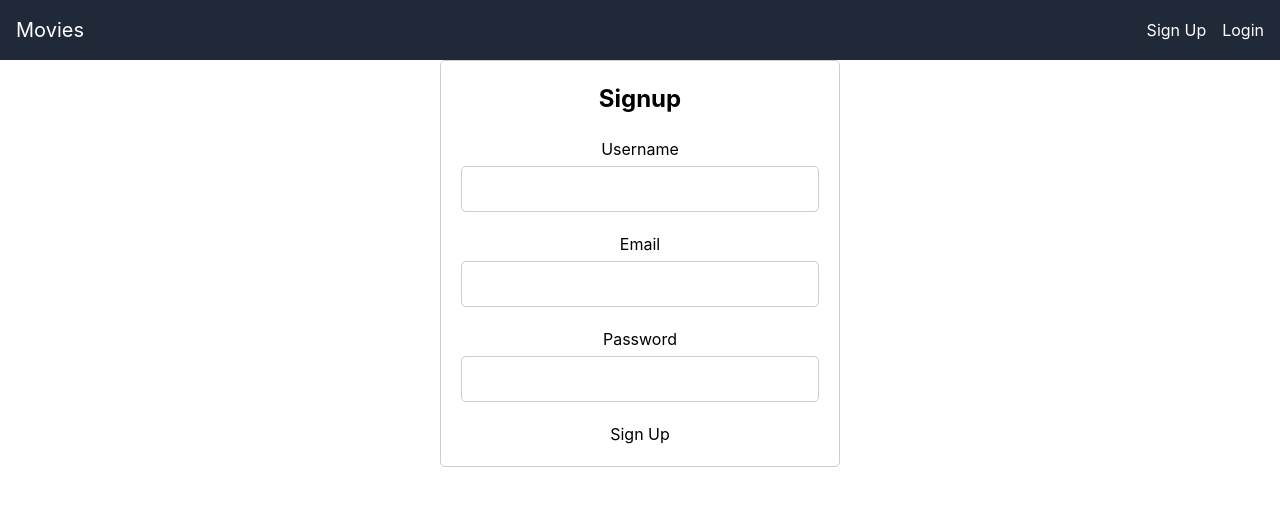
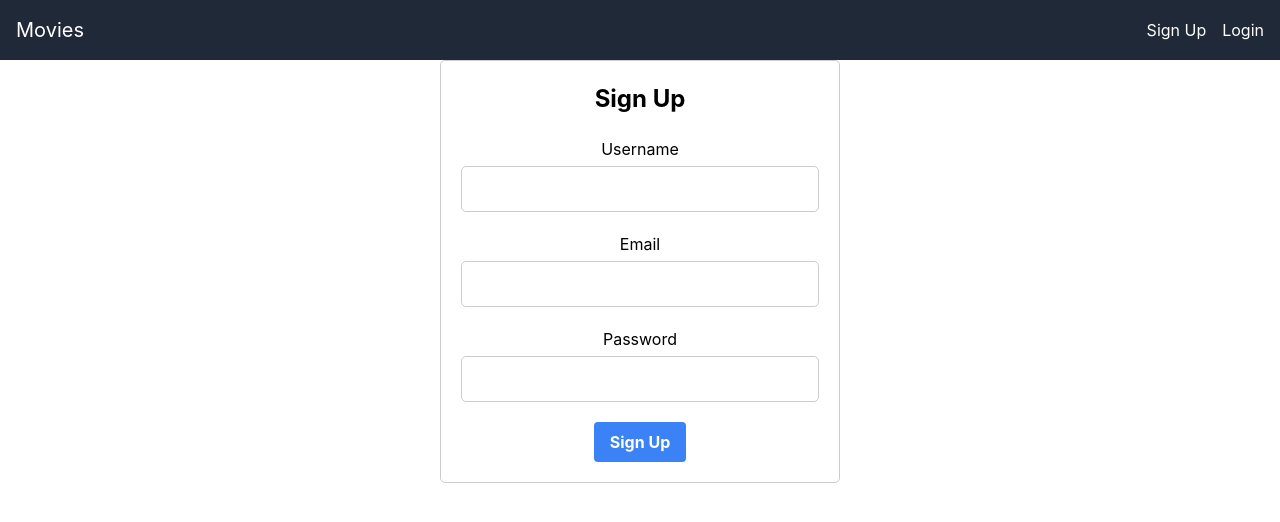
Before and after one commit to thefullstacktrainer/imdb_clone, a React (Create React App) app in the folder user_portal/frontend/: page /signup in a window 1280 px wide. Shown: the top 522 px of the page. Built offline with nearby package versions, Linux system fonts and the light colour scheme; no server answers.

Commit message:
Basic signup from UI

```diff
--- a/user_portal/frontend/src/components/Signup.js
+++ b/user_portal/frontend/src/components/Signup.js
@@ -1,5 +1,6 @@
 import React, { useState } from 'react';
 import axios from 'axios';
+import { useNavigate } from 'react-router-dom'; // Import useNavigate from react-router-dom
 import './Signup.css'; // Import the CSS file
 
 const Signup = () => {
@@ -8,6 +9,9 @@ const Signup = () => {
         email: '',
         password: ''
     });
+    const [errorDialogVisible, setErrorDialogVisible] = useState(false); // State to control the display of error dialog
+    const navigate = useNavigate(); // Get the navigate function from react-router-dom
+    const apiUrl = process.env.REACT_APP_API_BASE_URL || "http://localhost:4001"; // Define apiUrl
 
     const handleChange = (e) => {
         setFormData({ ...formData, [e.target.name]: e.target.value });
@@ -16,17 +20,23 @@ const Signup = () => {
     const handleSubmit = async (e) => {
         e.preventDefault();
         try {
-            const response = await axios.post('/api/signup', formData);
+            const response = await axios.post(`${apiUrl}/api/signup`, formData); // Use apiUrl in the API call
             console.log('Signup successful', response.data);
             // Handle successful signup (e.g., redirect to login page)
+            navigate('/login'); // Redirect to the login page after successful signup
         } catch (error) {
             console.error('Error signing up:', error.response.data.error);
+            setErrorDialogVisible(true); // Show error dialog on signup error
         }
+    };
+
+    const handleDialogClose = () => {
+        setErrorDialogVisible(false); // Close the error dialog
     };
 
     return (
         <div className="signup-container">
-            <h2 className="signup-title">Signup</h2>
+            <h2 className="signup-title">Sign Up</h2>
             <form onSubmit={handleSubmit}>
                 <div className="form-group">
                     <label htmlFor="username">Username</label>
@@ -40,8 +50,23 @@ const Signup = () => {
                     <label htmlFor="password">Password</label>
                     <input type="password" id="password" name="password" value={formData.password} onChange={handleChange} />
                 </div>
-                <button type="submit">Sign Up</button>
+                <button
+                    type="submit"
+                    className="bg-blue-500 hover:bg-blue-700 text-white font-bold py-2 px-4 rounded focus:outline-none focus:shadow-outline"
+                >
+                    Sign Up
+                </button>
             </form>
+            {/* Error Dialog */}
+            {errorDialogVisible && (
+                <div className="fixed inset-0 flex justify-center items-center bg-black bg-opacity-50">
+                    <div className="bg-white p-8 rounded-lg">
+                        <h2 className="text-2xl font-semibold mb-4">Error</h2>
+                        <p className="text-gray-700 mb-4">There was an error during sign up. Please try again.</p>
+                        <button className="bg-blue-500 text-white px-4 py-2 rounded" onClick={handleDialogClose}>Close</button>
+                    </div>
+                </div>
+            )}
         </div>
     );
 };
```
